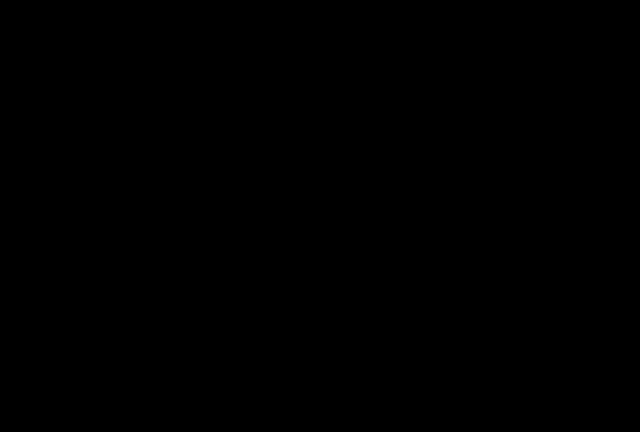
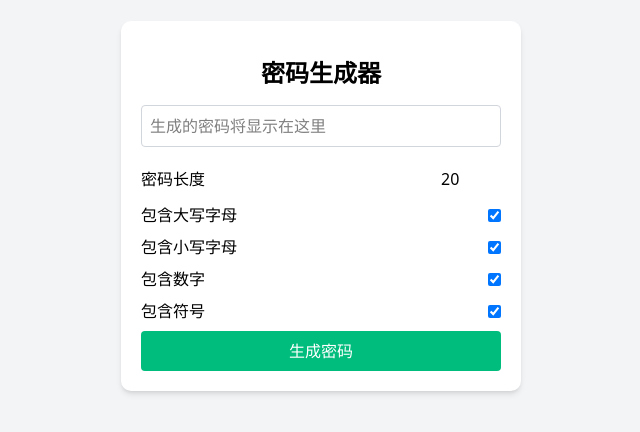
Before and after one commit to SunACong/50-vue-projects, a Vue app: page /PasswordGenerator in a window 1280 px wide. Before the commit this address had no page. Shown: the part 194-626 px from the top of the page, without its empty margins (319-959 px from the left). Built offline with nearby package versions, Linux system fonts and the light colour scheme.

Commit message:
feat: 添加密码生成器功能
- 在路由配置中添加密码生成器页面
- 在项目列表常量中添加密码生成器项
- 更新README中的项目状态
- 实现密码生成器Vue组件，支持自定义密码长度和字符类型

```diff
--- a/src/constants/index.js
+++ b/src/constants/index.js
@@ -185,4 +185,10 @@
         image: 'https://50projects50days.com/img/projects-img/30-auto-text-effect.png',
         link: 'AutoTextEffect',
     },
+    {
+        id: 31,
+        title: 'Password Generator',
+        image: 'https://50projects50days.com/img/projects-img/31-password-generator.png',
+        link: 'PasswordGenerator',
+    },
 ]
--- /dev/null
+++ b/src/projects/PasswordGenerator.vue
@@ -0,0 +1,95 @@
+<template>
+    <div class="flex min-h-screen items-center justify-center bg-gray-100">
+        <div class="w-100 rounded-lg bg-white p-5 shadow-md transition-shadow hover:shadow-lg">
+            <div class="p-4 text-center text-2xl font-bold">密码生成器</div>
+            <div>
+                <input
+                    type="text"
+                    v-model="generatedPassword"
+                    readonly
+                    placeholder="生成的密码将显示在这里"
+                    class="mb-4 w-full rounded border border-gray-300 p-2" />
+            </div>
+            <div class="flex flex-col gap-2">
+                <div class="flex items-center justify-between">
+                    <label>密码长度</label>
+                    <div class="flex items-center gap-2">
+                        <input
+                            type="number"
+                            v-model="passwordLength"
+                            min="1"
+                            max="100"
+                            class="w-16 p-1" />
+                    </div>
+                </div>
+                <div class="flex items-center justify-between">
+                    <label>包含大写字母</label>
+                    <input type="checkbox" v-model="includeUppercase" />
+                </div>
+                <div class="flex items-center justify-between">
+                    <label>包含小写字母</label>
+                    <input type="checkbox" v-model="includeLowercase" />
+                </div>
+                <div class="flex items-center justify-between">
+                    <label>包含数字</label>
+                    <input type="checkbox" v-model="includeNumbers" />
+                </div>
+                <div class="flex items-center justify-between">
+                    <label>包含符号</label>
+                    <input type="checkbox" v-model="includeSymbols" />
+                </div>
+                <button
+                    @click="generatePassword"
+                    class="cursor-pointer rounded bg-emerald-500 p-2 text-white hover:bg-emerald-600">
+                    生成密码
+                </button>
+            </div>
+        </div>
+    </div>
+</template>
+
+<script setup>
+    import { ref } from 'vue'
+
+    // 生成的密码
+    const generatedPassword = ref('')
+    // 密码长度
+    const passwordLength = ref(20)
+    // 是否包含大写字母
+    const includeUppercase = ref(true)
+    // 是否包含小写字母
+    const includeLowercase = ref(true)
+    // 是否包含数字
+    const includeNumbers = ref(true)
+    // 是否包含符号
+    const includeSymbols = ref(true)
+
+    // 生成密码的函数
+    const generatePassword = () => {
+        const uppercaseChars = 'ABCDEFGHIJKLMNOPQRSTUVWXYZ'
+        const lowercaseChars = 'abcdefghijklmnopqrstuvwxyz'
+        const numberChars = '0123456789'
+        const symbolChars = '!@#$%^&*()_+-=[]{}|;:,.<>?'
+
+        let charSet = ''
+        if (includeUppercase.value) charSet += uppercaseChars
+        if (includeLowercase.value) charSet += lowercaseChars
+        if (includeNumbers.value) charSet += numberChars
+        if (includeSymbols.value) charSet += symbolChars
+
+        if (charSet.length === 0) {
+            generatedPassword.value = ''
+            return
+        }
+
+        let password = ''
+        for (let i = 0; i < passwordLength.value; i++) {
+            const randomIndex = Math.floor(Math.random() * charSet.length)
+            password += charSet[randomIndex]
+        }
+
+        generatedPassword.value = password
+    }
+</script>
+
+<style scoped></style>
--- a/src/router/index.js
+++ b/src/router/index.js
@@ -163,6 +163,11 @@
         name: 'AutoTextEffect',
         component: () => import('@/projects/AutoTextEffect.vue'),
     },
+    {
+        path: '/PasswordGenerator',
+        name: 'PasswordGenerator',
+        component: () => import('@/projects/PasswordGenerator.vue'),
+    },
 ]
 
 const router = createRouter({
```
Also changed, not shown: 1 other file (tests, documents, lock files or other folders).
